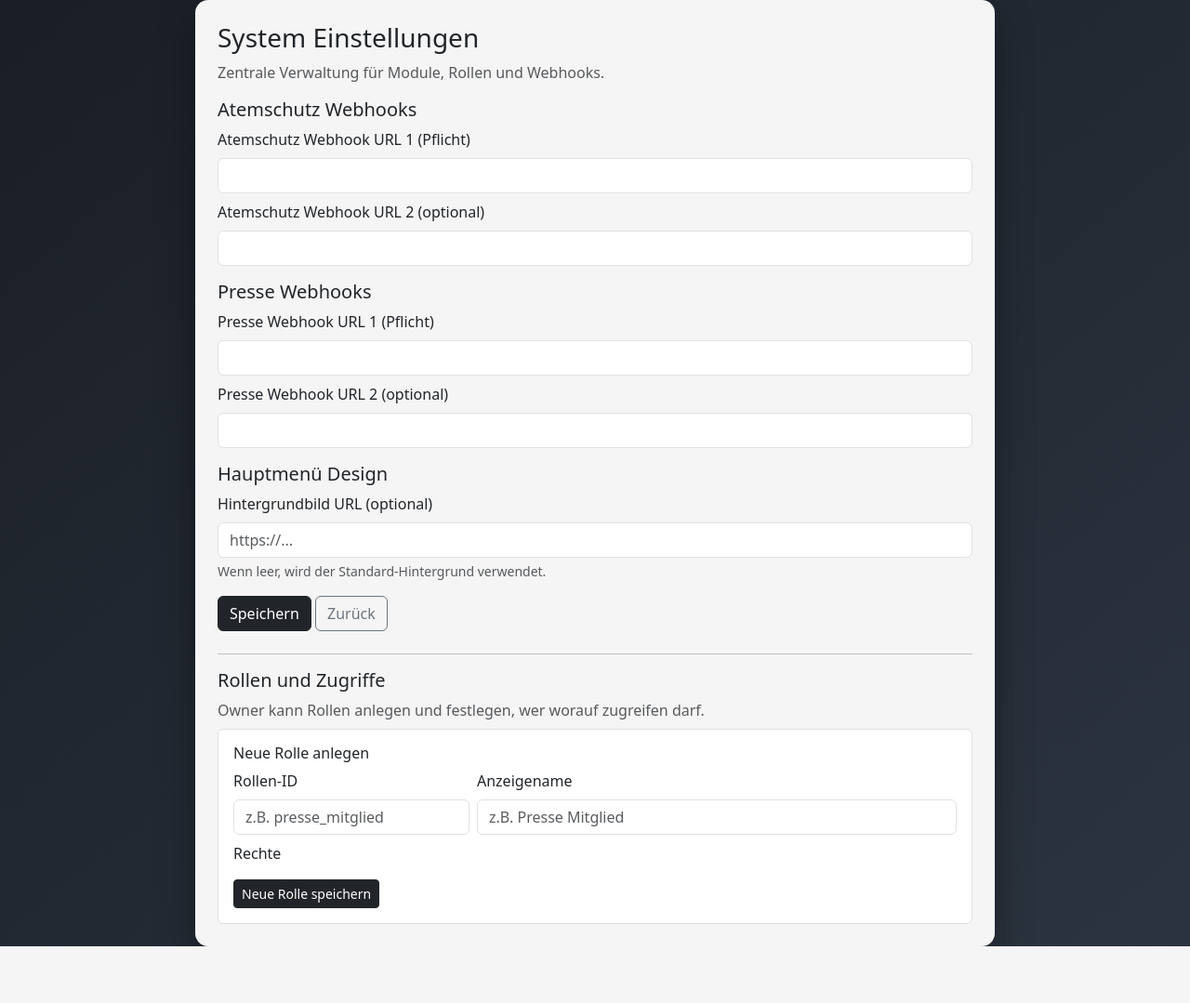
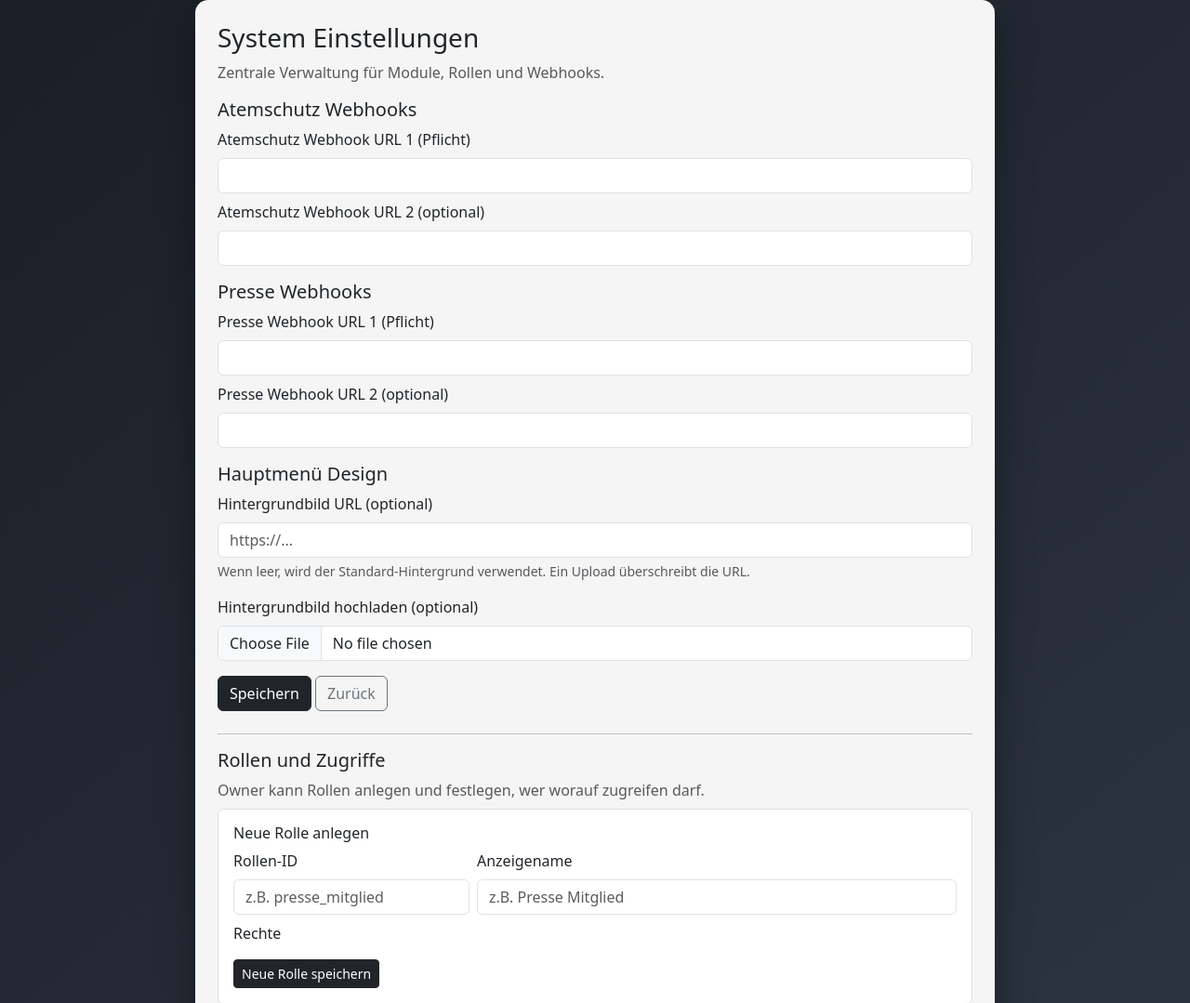
Before and after one commit to joshuariemer2106-boop/Atemschutz-berwachung, a Python web app: template templates/owner_settings.html in a window 1280 px wide. Shown: the top 1079 px of the page at 93% size. Before the commit the page ends 1018 px from the top, so only its background shows below. Run offline with Jinja, Linux system fonts and the light colour scheme; the template is opened without the code that fills it, so the values that code supplies are empty.

Commit message:
Allow owner to upload menu background image

```diff
--- a/templates/owner_settings.html
+++ b/templates/owner_settings.html
@@ -23,7 +23,7 @@
         {% endif %}
       {% endwith %}
 
-      <form method="post" action="/owner/settings" class="mb-4">
+      <form method="post" action="/owner/settings" class="mb-4" enctype="multipart/form-data">
         <input type="hidden" name="action" value="save_webhooks">
         <h2 class="h5 mt-2">Atemschutz Webhooks</h2>
         <div class="mb-2">
@@ -49,7 +49,14 @@
         <div class="mb-3">
           <label class="form-label">Hintergrundbild URL (optional)</label>
           <input name="menu_background_url" class="form-control" placeholder="https://..." value="{{ settings.get('menu_background_url', '') }}">
-          <div class="form-text">Wenn leer, wird der Standard-Hintergrund verwendet.</div>
+          <div class="form-text">Wenn leer, wird der Standard-Hintergrund verwendet. Ein Upload überschreibt die URL.</div>
+        </div>
+        <div class="mb-3">
+          <label class="form-label">Hintergrundbild hochladen (optional)</label>
+          <input type="file" name="menu_background_file" class="form-control" accept="image/png,image/jpeg,image/jpg,image/gif">
+          {% if settings.get('menu_background_url', '') %}
+          <div class="form-text">Aktuell gesetzt: <a href="{{ settings.get('menu_background_url') }}" target="_blank">Hintergrund öffnen</a></div>
+          {% endif %}
         </div>
 
         <button class="btn btn-dark" type="submit">Speichern</button>
```
Also changed, not shown: app.py (+11 -0 lines).
